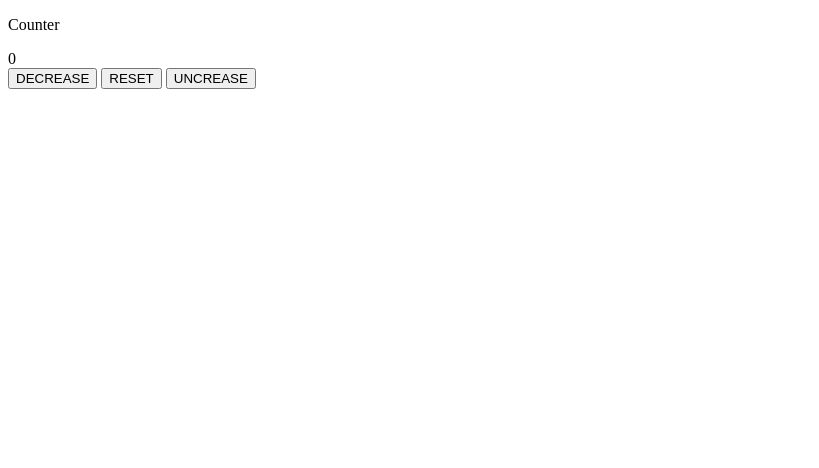
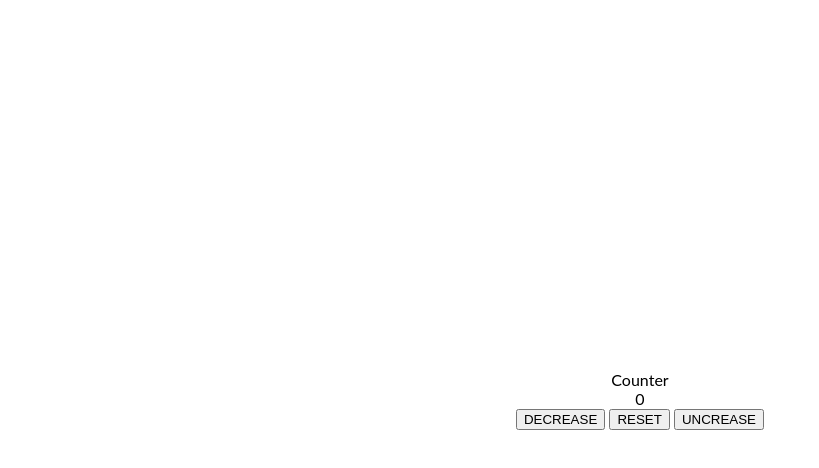
Before and after one commit to Evooo00/js_Projects, a plain HTML site: page Counter/index.html in a window 1280 px wide. Shown: the whole page, without its empty margins (0-819 px from the left). Drawn offline with Linux system fonts and the light colour scheme.

Commit message:
Center everything

```diff
--- a/Counter/index.html
+++ b/Counter/index.html
@@ -4,23 +4,34 @@
     <meta charset="UTF-8">
     <meta http-equiv="X-UA-Compatible" content="IE=edge">
     <meta name="viewport" content="width=device-width, initial-scale=1.0">
+    <link rel="stylesheet" href="style.css">
     <title>Counter</title>
 </head>
 <body>
 
     <div class="container">
-        <p class="counter">Counter</p>
+        <div class="counter">
+            Counter
+        </div>
 
-        <span id="number">0</span>
+        <div class="div_for_number">
+            <span id="number">0</span>
+        </div>
 
-        <br>
+        <div class="div_for_buttons">
 
         <button id="decrease">DECREASE</button>
         <button id="reset">RESET</button>
         <button id="increase">UNCREASE</button>
 
+        </div>
+
+
+
 
     </div>
 
+
+
 </body>
 </html>
--- a/Counter/style.css
+++ b/Counter/style.css
@@ -0,0 +1,19 @@
+body{
+    margin: 0;
+    padding: 0;
+    font-family: Lato, sans-serif;
+}
+
+
+
+.container{
+    display: flex;
+    align-items: center;
+    justify-content: center;
+    flex-direction: column;
+    min-height: 100vh;
+}
+
+.counter{
+
+}
```
